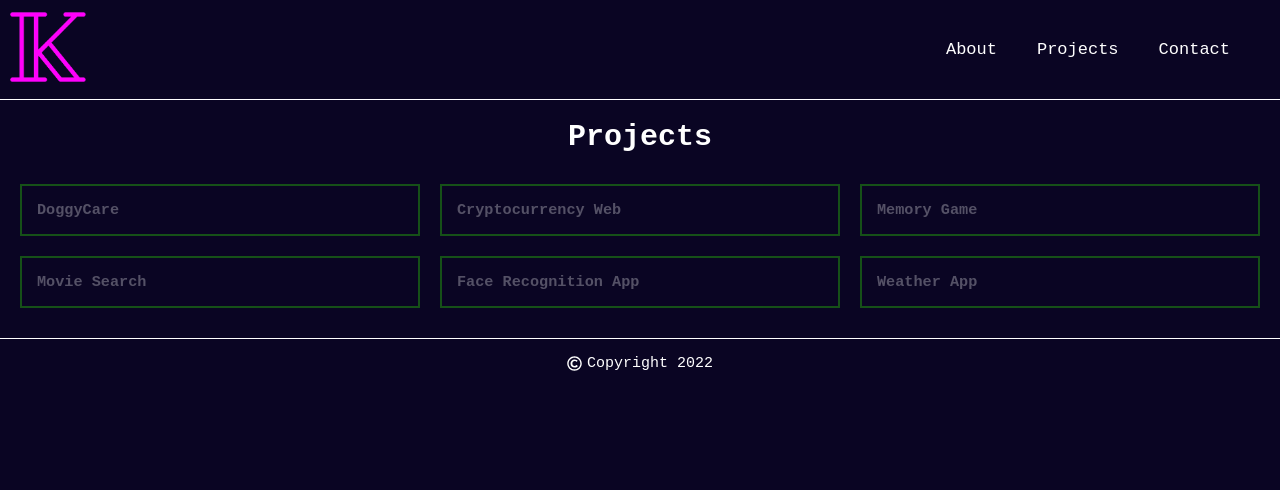
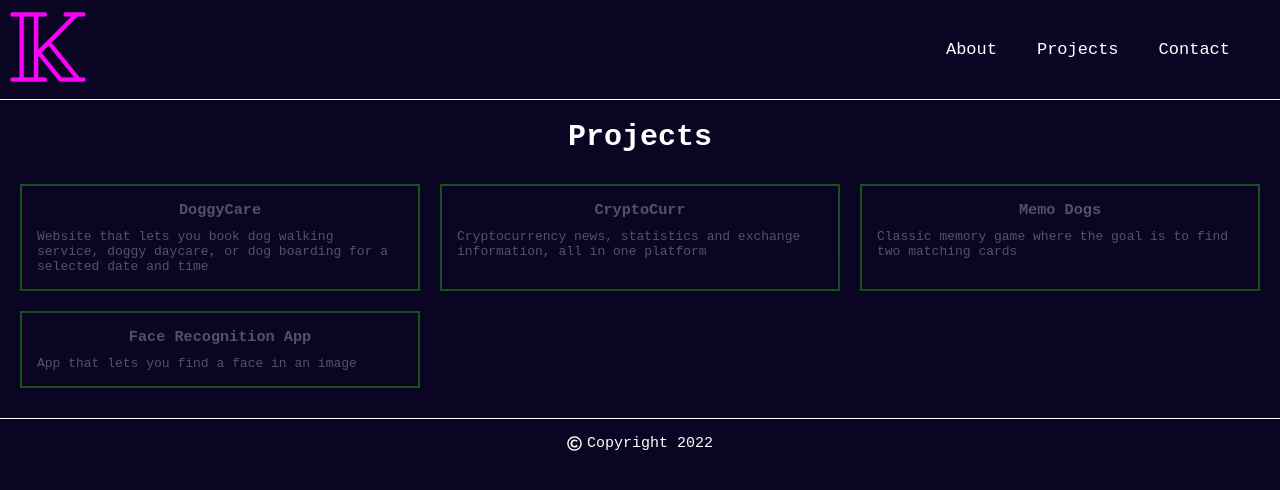
Before and after one commit to KaisaSS/portfolio, a React (Create React App) app: page /projects in a window 1280 px wide. Shown: the top 490 px of the page. Built offline with nearby package versions, Linux system fonts and the light colour scheme.

Commit message:
Create initial dataset for projects

```diff
--- a/src/components/projects/Projects.js
+++ b/src/components/projects/Projects.js
@@ -1,28 +1,18 @@
 import "./projects.css";
+import projectArr from "../../data/projectArr.json";
 
 const Projects = () => {
+  console.log(projectArr);
   return (
     <div className="container">
       <h1 className="title">Projects</h1>
       <div className="project-grid">
-        <div className="project">
-          <h3>DoggyCare</h3>
-        </div>
-        <div className="project">
-          <h3>Cryptocurrency Web</h3>
-        </div>
-        <div className="project">
-          <h3>Memory Game</h3>
-        </div>
-        <div className="project">
-          <h3>Movie Search</h3>
-        </div>
-        <div className="project">
-          <h3>Face Recognition App</h3>
-        </div>
-        <div className="project">
-          <h3>Weather App</h3>
-        </div>
+        {projectArr.map((project) => (
+          <div className="project" key={project.name}>
+            <h3>{project.name}</h3>
+            <p>{project.description}</p>
+          </div>
+        ))}
       </div>
     </div>
   );
--- a/src/components/projects/projects.css
+++ b/src/components/projects/projects.css
@@ -16,6 +16,11 @@
   opacity: 0.8;
 }
 
+.project h3 {
+  text-align: center;
+  margin-bottom: 10px;
+}
+
 @media only screen and (max-width: 700px) {
   .project-grid {
     margin: 30px 10px;
--- /dev/null
+++ b/src/data/projectArr.json
@@ -0,0 +1,30 @@
+[
+  {
+    "name": "DoggyCare",
+    "coverPhoto": "",
+    "description": "Website that lets you book dog walking service, doggy daycare, or dog boarding for a selected date and time",
+    "website": "",
+    "github": "https://github.com/KaisaSS/doggy-care"
+  },
+  {
+    "name": "CryptoCurr",
+    "coverPhoto": "",
+    "description": "Cryptocurrency news, statistics and exchange information, all in one platform",
+    "website": "",
+    "github": "https://github.com/KaisaSS/crypto-app"
+  },
+  {
+    "name": "Memo Dogs",
+    "coverPhoto": "",
+    "description": "Classic memory game where the goal is to find two matching cards",
+    "website": "https://crypto-curr-react.netlify.app/",
+    "github": "https://github.com/KaisaSS/memory-game"
+  },
+  {
+    "name": "Face Recognition App",
+    "coverPhoto": "",
+    "description": "App that lets you find a face in an image",
+    "website": "",
+    "github": "https://github.com/KaisaSS/face-recognition"
+  }
+]
```
